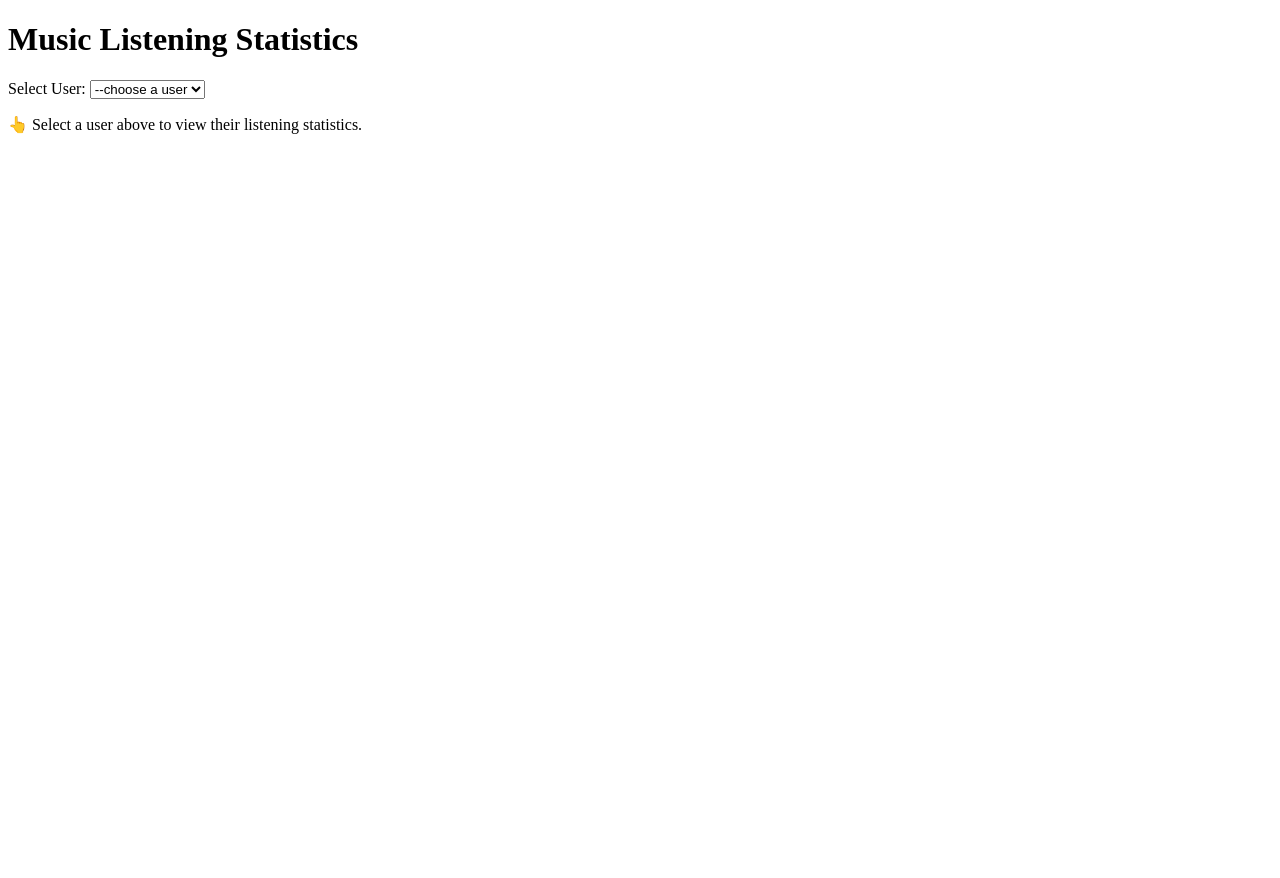
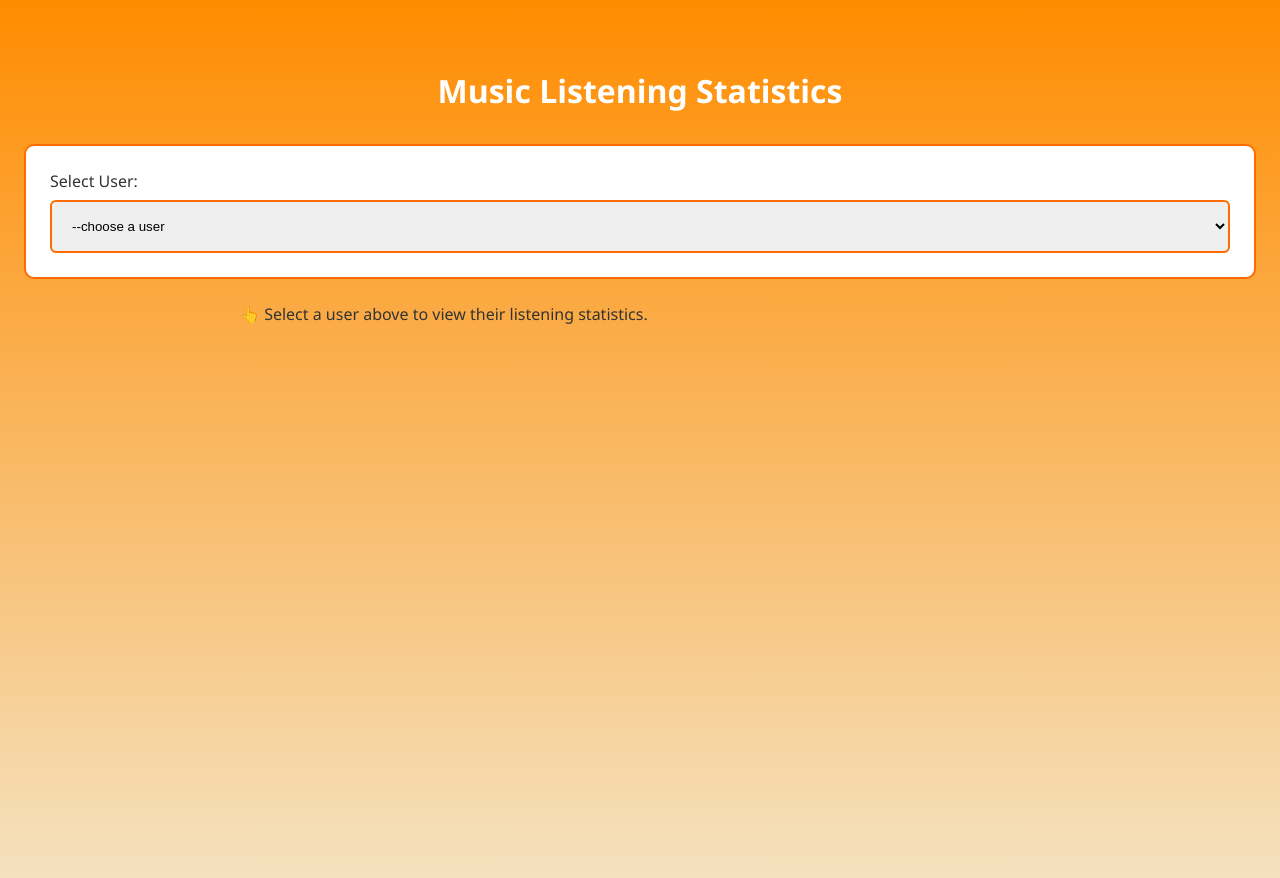
Before and after one commit to yanzhou-git/Music-Data, a website with bundled scripts: page index.html in a window 1280 px wide. Before the commit the page ends 800 px from the top, so only its background shows below. Built offline with nearby package versions, Linux system fonts and the light colour scheme.

Commit message:
mainpage styling

```diff
--- a/index.html
+++ b/index.html
@@ -5,15 +5,18 @@
     <meta name="viewport" content="width=device-width, initial-scale=1.0" />
     <title>Music Listening Statistics</title>
     <script type="module" src="script.mjs"></script>
+    <link rel="stylesheet" href="styles.css">
   </head>
   <body>
     <h1>Music Listening Statistics</h1>
 
     <!-- User Selector -->
+  <div class="selector-container">
   <label for ="user-select">Select User:</label>
   <select id="user-select" aria-label="Select a user to view their statistics">
     <option value="">--choose a user</option>
   </select>
+  </div>
 
    <!-- Render Display Cards -->
   <main id="stats-container" aria-live="polite">
--- /dev/null
+++ b/styles.css
@@ -0,0 +1,104 @@
+:root{
+/* color */
+    --color-primary: #FF6B00;
+    --color-primary-dark:#e55f00;
+    --color-bg-gradient-start: #ff8c00;
+    --color-bg-gradient-end: #f4e3c3;
+    --color-card-bg: #ffffff;
+    --color-card-muted: #f4f4f4;
+    --color-text: #333333;
+    --color-text-muted: #666666;
+    --color:-border:#eeeeee;
+
+/* space */
+    --space-xs: 0.5rem;
+    --space-sm: 1rem;
+    --space-md: 1.5rem;
+    --space-lg: 2rem;
+    --space-xl: 3rem;
+
+/* font */
+    --font-family: "Segoe UI", system-ui, sans-serif;
+    --font-size-sm:0.9rem;
+    --font-size-md:1rem;
+    --font-size-lg:1.25rem;
+    --font-size-xl:2rem;
+    --font-weight-bold:600;
+
+/* radius */
+    --radius-sm: 6px;
+    --radius-md: 10px;
+
+/* shadow */
+    --shadow-soft: 0 4px 10px rgba(0,0,0,0.08);
+}
+
+/* ================= BASE STYLE ================= */
+body {
+   margin: 0;
+   font-family:var(--font-family);
+   font-size:var(--font-size-md);
+   color: var(--color-text);
+   background: linear-gradient(to bottom, var(--color-bg-gradient-start), var(--color-bg-gradient-end));
+   min-height: 100vh;
+   padding: var(--space-xl) var(--space-md);
+}
+
+h1 {
+    font-size: var(--font-size-xl);
+    text-align: center;
+    color: white;
+    margin-bottom: var(--space-lg);
+}
+
+/* ================= Stats Container ================= */
+main {
+    max-width: 800px;
+    margin: 0 auto;
+}
+
+/* user selector */
+.selector-container {
+     border-radius: var(--radius-md);
+     padding: var(--space-md);
+     margin-bottom: var(--space-md);
+     box-sizing: border-box;
+     border: 2px solid var(--color-primary);
+     background: var(--color-card-bg);
+}
+
+select {
+    width: 100%;
+    display: block;
+    padding: var(--space-sm);
+    border-radius: var(--radius-sm);
+    border: 2px solid var(--color-primary);
+    box-sizing: border-box;
+}
+
+label {
+    display: block;
+    margin-bottom: var(--space-xs);
+    font-weight: var(--font-weight-bold)
+    color: var(--color-primary-dark);
+}
+
+/* stats card */
+section {
+    background: var(--color-card-muted);
+    padding: var(--space-md);
+    border-radius: var(--radius-md);
+    margin-bottom:var(--space-md);
+    box-shadow:var(--shadow-soft);
+    border-left:6px solid var(--color-primary);
+}
+
+section:hover {
+    transform: translateY(-2px);
+    transition: 0.2s ease;
+}
+
+section p {
+    margin: var(--space-xs) 0;
+    color: var(--color-text-muted);
+}
```
